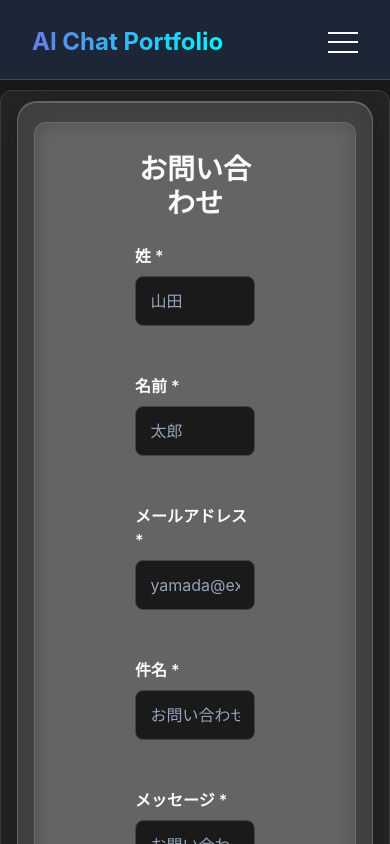
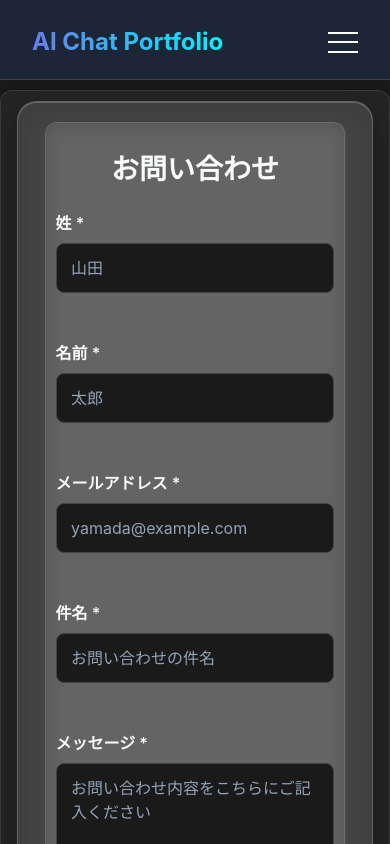
Before and after one commit to yusuke122/react-portfolio-ai-chat, a React (Vite) app: page /contact in a window 390 px wide. Shown: the top 844 px of the page. Built offline with nearby package versions, Linux system fonts and the light colour scheme.

Commit message:
Update Contact.scss

```diff
--- a/src/components/Contact/Contact.scss
+++ b/src/components/Contact/Contact.scss
@@ -44,10 +44,16 @@
   border: 1px solid rgba(255, 255, 255, 0.1);
   backdrop-filter: blur(10px);
   margin: 20px 0;
+  box-sizing: border-box; // パディングを含む幅計算
 
   // Light mode adjustments
   [data-theme="light"] & {
    background: #5169d2;
+  }
+
+  // Mobile responsiveness - 横幅維持しつつパディング調整
+  @media (max-width: 768px) {
+    padding: 30px 10px;
   }
 }
 
```
